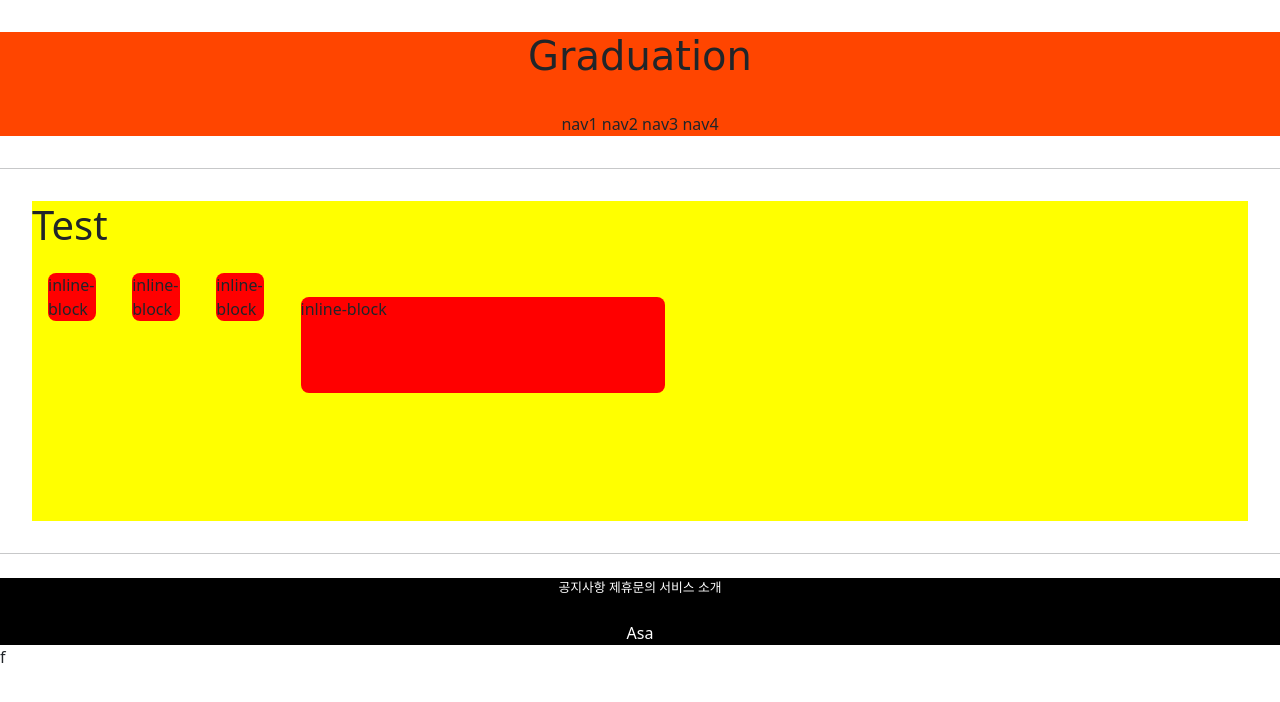
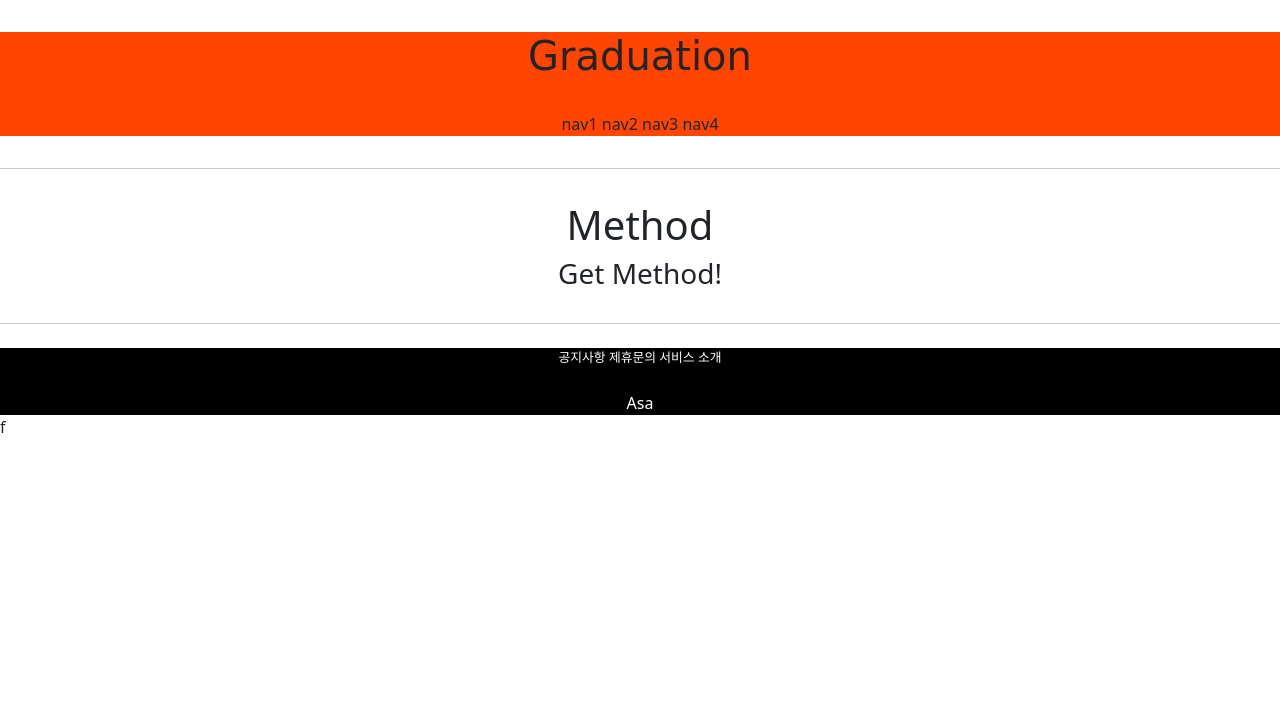
Before and after one commit to LeeHyunGyu0823/github_study, a Django app: page /accounts/hello_world/ in a window 1280 px wide. Shown: the top 702 px of the page. Run offline with Django 3.2, Linux system fonts and the light colour scheme; parts of the project's set-up code (start-up, migrations or seed data) failed here and were passed over; some web fonts are replaced.

Commit message:
2021 07 08 Get Method

```diff
--- a/accountapp/templates/accountapp/Base_content.html
+++ b/accountapp/templates/accountapp/Base_content.html
@@ -2,20 +2,10 @@
 
 {% block content %}
 
-    <style>
 
-    .testing {
-        background-color: red; height:48px; width: 48px; margin: 1rem;
-        border-radius: .5rem;
-    }
-
-    </style>
-    <div style="background-color: yellow; height:20rem; border:2rem; margin:2rem">
-        <h1>Test</h1>
-        <div class="testing" style="display: inline-block">inline-block</div>
-        <div class="testing" style="display: inline-block; width : 3rem; height: 3rem">inline-block</div>
-        <div class="testing" style="display: inline-block; width : 3em; height: 3em">inline-block</div>
-        <div class="testing" style="display: inline-block; width : 30%; height: 30%">inline-block</div>
+    <div style="margin:2rem; text-align:center;">
+        <h1>Method</h1>
+        <h3>{{ text }}</h3>
     </div>
 
 {% endblock %}
--- a/accountapp/views.py
+++ b/accountapp/views.py
@@ -4,4 +4,9 @@ from django.shortcuts import render
 # Create your views here.
 
 def hello_world(request):
-    return render(request, "accountapp/Base_content.html")
+    if request.method == "POST":
+        return render(request, "accountapp/Base_content.html",
+                      context={"text":"Post Method!"})
+    else:
+        return render(request, "accountapp/Base_content.html",
+                      context={"text":"Get Method!"})
```
